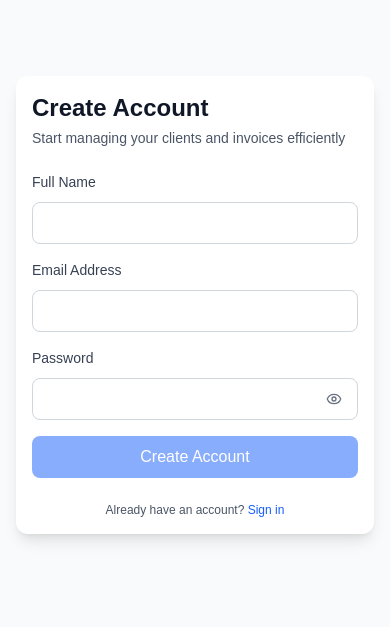
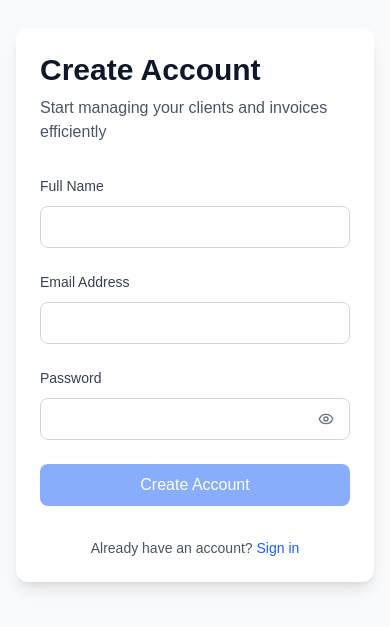
Before and after one commit to Joshardals/client-invoice-manager, a Next.js app: page /register in a window 390 px wide. Shown: the part 117-744 px from the top of the page. Built offline with nearby package versions, Linux system fonts and the light colour scheme; what google-libphonenumber would draw is missing.

Commit message:
initial commit

```diff
--- a/components/Dashboard/Dashboard.tsx
+++ b/components/Dashboard/Dashboard.tsx
@@ -173,12 +173,11 @@ export function Dashboard() {
         {/* Header */}
         <div className="flex flex-col sm:flex-row sm:items-center sm:justify-between">
           <div>
-            {/* text-xl sm:text-2xl */}
-            <h1 className="text-2xl lg:text-3xl font-bold text-gray-900">
+            <h1 className="text-xl xs:text-2xl lg:text-3xl font-bold text-gray-900">
               Welcome back, Joshua
             </h1>
-            {/* text-xs sm:text-sm */}
-            <p className="mt-1 text-sm text-gray-600">{today}</p>
+
+            <p className="mt-1 text-xs xs:text-sm text-gray-600">{today}</p>
           </div>
 
           {/* Quick Actions */}
@@ -244,15 +243,15 @@ export function Dashboard() {
         </div>
 
         {/* Notifications */}
-        <div className="fixed hidden bottom-4 right-4">
+        <div className="fixed  bottom-4 right-4">
           <motion.div
             initial={{ opacity: 0, y: 20 }}
             animate={{ opacity: 1, y: 0 }}
             className="bg-white p-3 sm:p-4 rounded-xl shadow-lg border border-gray-200"
           >
             <div className="flex items-center text-yellow-600">
-              <Bell className="w-4 h-4 sm:w-5 sm:h-5 mr-1.5 sm:mr-2" />
-              <p className="text-xs sm:text-sm">
+              <Bell className="size-5 xs:sizee-5 mr-1.5 sm:mr-2" />
+              <p className="text-xs xs:text-sm">
                 Invoice to Global Tech is overdue
               </p>
             </div>
--- a/components/auth/RegisterForm.tsx
+++ b/components/auth/RegisterForm.tsx
@@ -165,20 +165,20 @@ export function RegisterForm() {
     <>
       <motion.div
         {...formAnimations}
-        className="w-full max-w-md space-y-6 sm:space-y-8 bg-white p-4 sm:p-6 md:p-8 rounded-xl shadow-lg"
+        className="w-full max-w-md space-y-6 xs:space-y-8 bg-white p-4 xs:p-6 md:p-8 rounded-xl shadow-lg"
       >
-        <div className="space-y-1 sm:space-y-2">
-          <h1 className="text-2xl sm:text-3xl font-bold text-gray-900">
+        <div className="space-y-1 xs:space-y-2">
+          <h1 className="text-2xl xs:text-3xl font-bold text-gray-900">
             Create Account
           </h1>
-          <p className="text-sm sm:text-base text-gray-600">
+          <p className="text-sm xs:text-base text-gray-600">
             Start managing your clients and invoices efficiently
           </p>
         </div>
 
         <form
           onSubmit={handleSubmit(onSubmit)}
-          className="space-y-4 sm:space-y-6"
+          className="space-y-4 xs:space-y-6"
           noValidate
           aria-label="Registration form"
         >
@@ -216,7 +216,7 @@ export function RegisterForm() {
               <motion.div
                 key="error"
                 {...statusAnimations}
-                className="p-2 sm:p-3 rounded-lg bg-red-50 text-red-700 text-xs sm:text-sm"
+                className="p-2 xs:p-3 rounded-lg bg-red-50 text-red-700 text-xs xs:text-sm"
               >
                 {error}
               </motion.div>
@@ -232,13 +232,13 @@ export function RegisterForm() {
           </Button>
         </form>
 
-        <p className="text-center text-xs sm:text-sm text-gray-600">
+        <p className="text-center text-xs xs:text-sm text-gray-600">
           Already have an account?{" "}
           <button
             type="button"
             onClick={handleLoginNavigation}
             disabled={isLoading}
-            className="link-btn text-xs sm:text-sm"
+            className="link-btn text-xs xs:text-sm"
           >
             Sign in
           </button>
```
